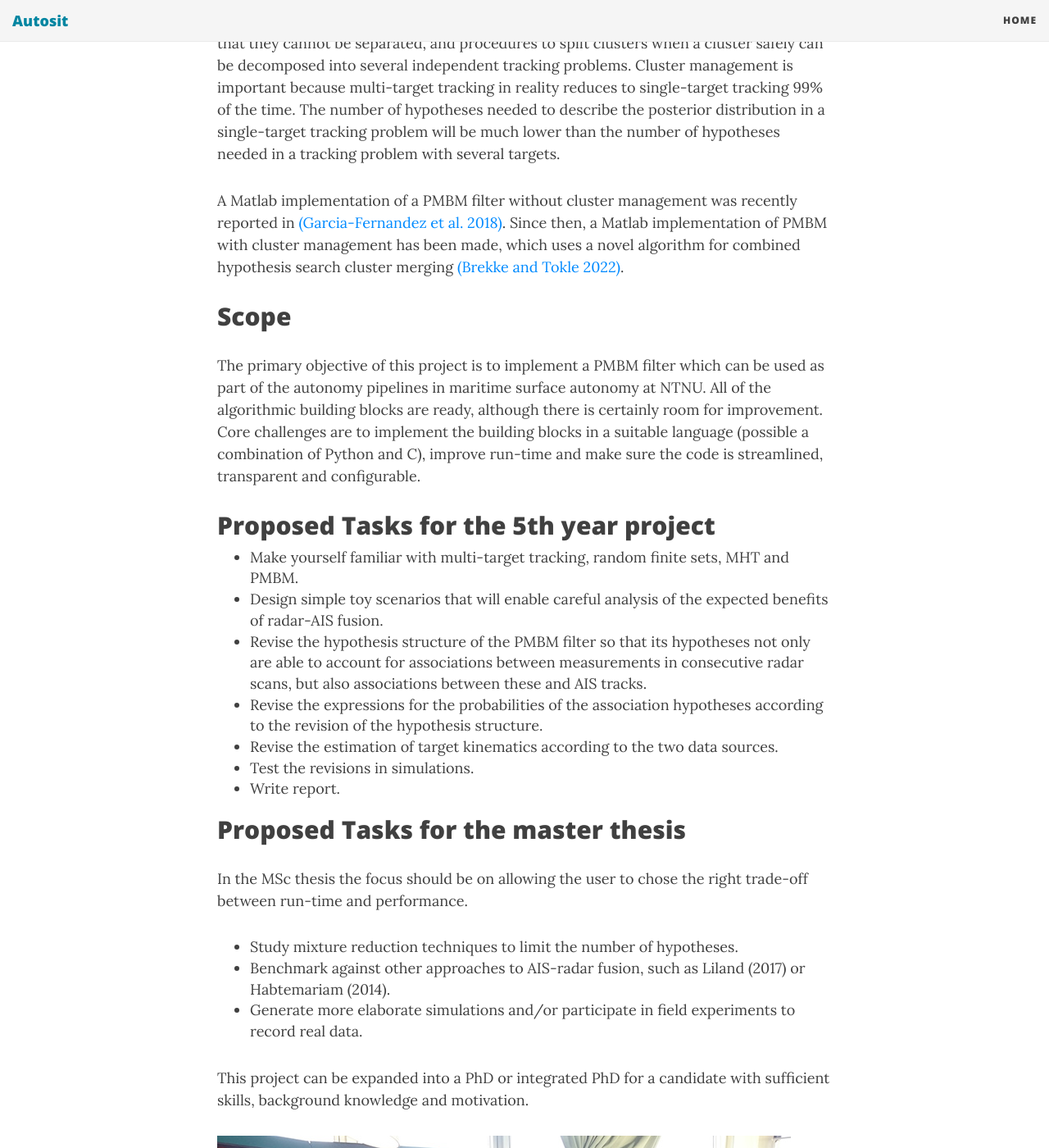
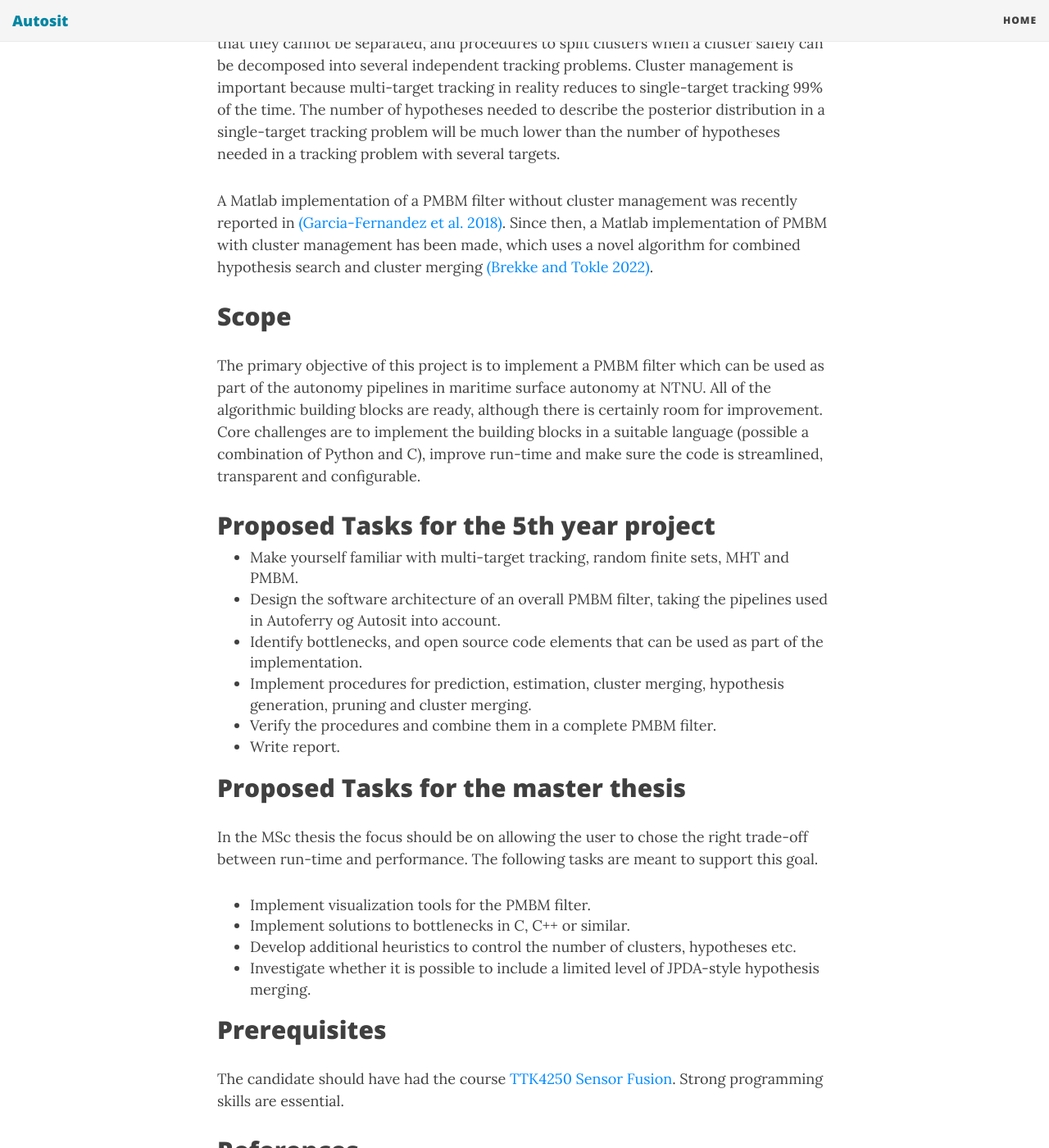
Before and after one commit to autosit/autosit.github.io, a Jekyll site: the page built from _posts/2022-03-30-pmbm_powerful.md, in a window 1280 px wide and 1400 px high, scrolled down 702 px. Shown: the whole window at 82% size. Built offline with Jekyll 4.4.1, drawn with Linux system fonts in a browser that asks for light colours; nearby versions of some CDN libraries; some of the changed text lies outside the part shown.

Commit message:
more stuff cm project

```diff
--- a/_posts/2022-03-30-pmbm_powerful.md
+++ b/_posts/2022-03-30-pmbm_powerful.md
@@ -13,8 +13,7 @@ To make a PMBM filter run in real time, one has to use other heuristics and appr
 The core principle in cluster management is to work with tracks that are far apart independently. Cluster management depends on procedures to merge clusters when the clusters get so close that they cannot be separated, and procedures to split clusters when a cluster safely can be decomposed into several independent tracking problems.
 Cluster management is important because multi-target tracking in reality reduces to single-target tracking 99&#37; of the time. The number of hypotheses needed to describe the posterior distribution in a single-target tracking problem will be much lower than the number of hypotheses needed in a tracking problem with several targets.
 
-A Matlab implementation of a PMBM filter without cluster management was recently reported in [(Garcia-Fernandez et al. 2018)].  Since then, a Matlab implementation of PMBM with cluster management has been made, which uses a novel algorithm for combined hypothesis search cluster merging [(Brekke and Tokle 2022)].
-
+A Matlab implementation of a PMBM filter without cluster management was recently reported in [(Garcia-Fernandez et al. 2018)].  Since then, a Matlab implementation of PMBM with cluster management has been made, which uses a novel algorithm for combined hypothesis search and cluster merging [(Brekke and Tokle 2022)].
 
 
 
@@ -25,36 +24,26 @@ The primary objective of this project is to implement a PMBM filter which can be
 ## Proposed Tasks for the 5th year project
 
 * Make yourself familiar with multi-target tracking, random finite sets, MHT and PMBM.
-* Design simple toy scenarios that will enable careful analysis of the expected benefits of radar-AIS fusion.
-* Revise the hypothesis structure of the PMBM filter so that its hypotheses not only are able to account for associations between measurements in consecutive radar scans, but also associations between these and AIS tracks.
-* Revise the expressions for the probabilities of the association hypotheses according to the revision of the hypothesis structure.
-* Revise the estimation of target kinematics according to the two data sources.
-* Test the revisions in simulations.
+* Design the software architecture of an overall PMBM filter, taking the pipelines used in Autoferry og Autosit into account.
+* Identify bottlenecks, and open source code elements that can be used as part of the implementation.
+* Implement procedures for prediction, estimation, cluster merging, hypothesis generation, pruning and cluster merging.
+* Verify the procedures and combine them in a complete PMBM filter.
 * Write report.
 
 ## Proposed Tasks for the master thesis
 
-In the MSc thesis the focus should be on allowing the user to chose the right trade-off between run-time and performance.
+In the MSc thesis the focus should be on allowing the user to chose the right trade-off between run-time and performance. The following tasks are meant to support this goal.
 
-* Study mixture reduction techniques to limit the number of hypotheses.
-* Benchmark against other approaches to AIS-radar fusion, such as Liland (2017) or Habtemariam (2014).
-* Generate more elaborate simulations and/or participate in field experiments to record real data.
+* Implement visualization tools for the PMBM filter.
+* Implement solutions to bottlenecks in C, C++ or similar.
+* Develop additional heuristics to control the number of clusters, hypotheses etc.
+* Investigate whether it is possible to include a limited level of JPDA-style hypothesis merging.
 
-This project can be expanded into a PhD or integrated PhD for a candidate with sufficient skills, background knowledge and motivation.
-
-|<img src="{{site.url}}/assets/giorgio-den-helder.jpeg" width="700"> |
-| Giorgio Kufoalor during [Autosea] experiments in the Netherlands where AIS data were used |
-
-|<img src="{{site.url}}/assets/wilthilsyn.jpg" width="700"> |
-| Erik Wilthil during [Autosea] experiments in Trondheimsfjorden where radar tracking was used |
 
 ## Prerequisites
-This is a challenging project that goes to the core of modern theory in sensor fusion. The following recommendations should therefore be considered.
 
-- Experience with sensor fusion or radar systems from internships or voluntary activities will be useful.
-- It will be very useful to have had significant exposure to statistics and estimation from courses beyond ITK, e.g., from IES or IMF at NTNU, or from exchange studies.
-- It will be useful to take the course TTK4250 Sensor Fusion in parallell with the specialization project, instead of the conventional 2.75 SP modules.
-- The candidate must like mathematics and to analyze problems on a very detailed level.
+The candidate should have had the course [TTK4250 Sensor Fusion]. Strong programming skills are essential.
+
 
 ## References
 Williams, J. (2015). "[Marginal multi-Bernoulli filters: RFS derivation of MHT, JIPDA, and association-based member.][Williams2015]" IEEE Transactions on Aerospace and Electronic Systems, vol. 51, no. 3.
@@ -68,13 +57,6 @@ Garcia-Fernandez, A., Williams, J., Granström, K and Svensson, L. (2018). "[Poi
 
 Supervisor: [Edmund Brekke].
 
-
-|<img src="{{site.url}}/assets/MS_Nidarholm.jpg" width="700"> |
-| Example application 1: The autonomous ferry [Milliampere] should be able to use AIS for warm track initiation on the Munkholmen ferry when it approaches under the bridge. |
-
-|<img src="{{site.url}}/assets/droneit.png" width="570"> |
-| Example application 2: The same theory can be used for fusion of drone transponders with 3D airport surveillance radar. |
-
 [Edmund Brekke]: www.ntnu.edu/employees/edmund.brekke
 [Williams2015]: https://ieeexplore.ieee.org/document/7272821
 [Habtemariam2014]: https://www.sciencedirect.com/science/article/pii/S0165168414003636
@@ -83,3 +65,4 @@ Supervisor: [Edmund Brekke].
 [Milliampere]: https://www.ntnu.edu/autoferry
 [(Garcia-Fernandez et al. 2018)]: https://ieeexplore.ieee.org/document/8289337
 [(Brekke and Tokle 2022)]: https://folk.ntnu.no/edmundfo/fusion2022preprints/BrekkeTokleExploration.pdf
+[TTK4250 Sensor Fusion]: https://www.ntnu.no/studier/emner/TTK4250#tab=omEmnet
```
